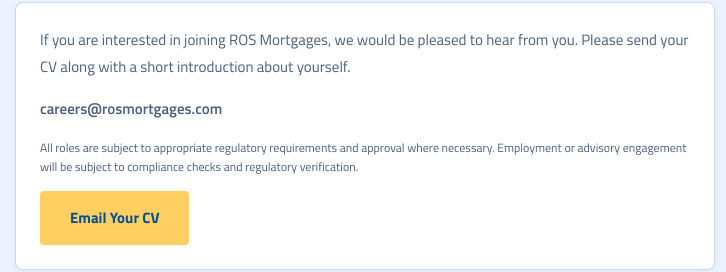
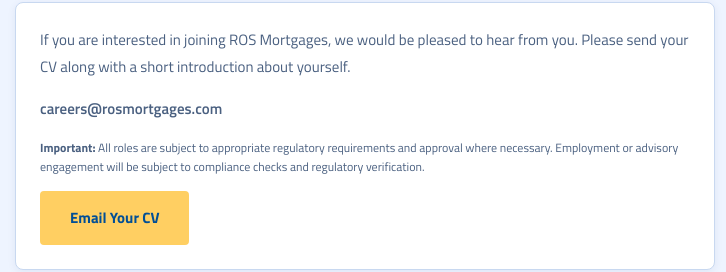
Before and after one commit to sunith21/website3, a website: page careers.html in a window 1280 px wide. Shown: the part 1170-1442 px from the top of the page, 275-1001 px from the left. Drawn offline with Linux system fonts and the light colour scheme.

Commit message:
new changes 15.04.26

```diff
--- a/careers.html
+++ b/careers.html
@@ -125,6 +125,7 @@
           </p>
           <p style="margin: 16px 0; font-weight: 600;">careers@rosmortgages.com</p>
           <p class="fineprint" style="margin-top: 14px">
+            <strong>Important:</strong>
             All roles are subject to appropriate
             regulatory requirements and approval where necessary. Employment or
             advisory engagement will be subject to compliance checks and
```
